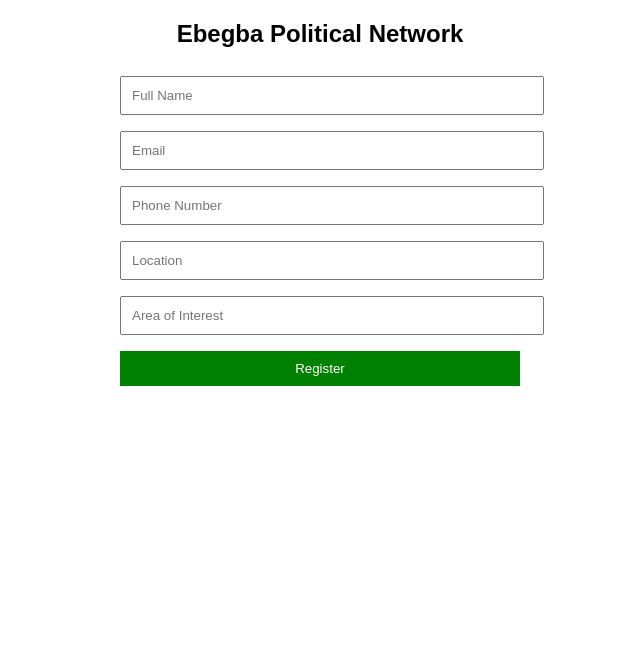
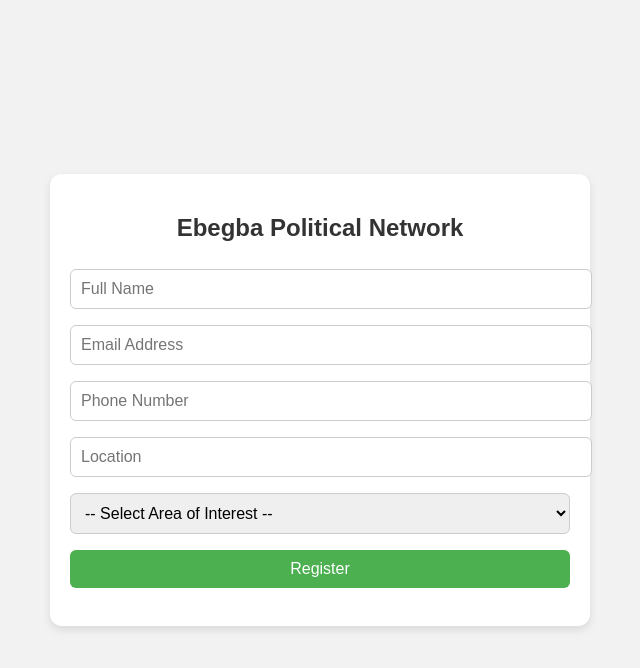
Before and after one commit to princeigho74/Ebegba-Political-Network, a plain HTML site: page index.html in a window 1280 px wide. Shown: the whole page, without its empty margins (320-960 px from the left). Drawn offline with Linux system fonts and the light colour scheme.

Commit message:
Update index.html

```diff
--- a/index.html
+++ b/index.html
@@ -3,50 +3,108 @@
 <head>
   <meta charset="UTF-8">
   <meta name="viewport" content="width=device-width, initial-scale=1.0">
-  <title>Ebegba Political Network</title>
+  <title>Ebegba Political Network - Registration</title>
   <style>
-    body { font-family: Arial, sans-serif; margin: 20px; }
-    form { max-width: 400px; margin: auto; }
-    input, button { width: 100%; padding: 10px; margin: 8px 0; }
-    button { background: green; color: white; border: none; cursor: pointer; }
-    button:hover { background: darkgreen; }
-    #message { margin-top: 15px; color: blue; font-weight: bold; }
+    body {
+      font-family: Arial, sans-serif;
+      background: #f2f2f2;
+      margin: 0;
+      padding: 0;
+      display: flex;
+      justify-content: center;
+      align-items: center;
+      min-height: 100vh;
+    }
+    .container {
+      background: #fff;
+      padding: 20px;
+      border-radius: 12px;
+      box-shadow: 0 4px 8px rgba(0,0,0,0.1);
+      max-width: 500px;
+      width: 100%;
+    }
+    h2 {
+      text-align: center;
+      color: #333;
+    }
+    input, select, button {
+      width: 100%;
+      padding: 10px;
+      margin: 8px 0;
+      border-radius: 6px;
+      border: 1px solid #ccc;
+      font-size: 16px;
+    }
+    button {
+      background: #4CAF50;
+      color: white;
+      cursor: pointer;
+      border: none;
+    }
+    button:hover {
+      background: #45a049;
+    }
+    .message {
+      text-align: center;
+      margin-top: 10px;
+      font-weight: bold;
+    }
   </style>
 </head>
 <body>
-  <h2 style="text-align:center;">Ebegba Political Network</h2>
-
-  <form id="regForm">
-    <input type="text" name="fullname" placeholder="Full Name" required>
-    <input type="email" name="email" placeholder="Email" required>
-    <input type="tel" name="phone" placeholder="Phone Number" required>
-    <input type="text" name="location" placeholder="Location" required>
-    <input type="text" name="interest" placeholder="Area of Interest" required>
-    <button type="submit">Register</button>
-  </form>
-
-  <div id="message"></div>
+  <div class="container">
+    <h2>Ebegba Political Network</h2>
+    <form id="registrationForm">
+      <input type="text" id="fullname" placeholder="Full Name" required>
+      <input type="email" id="email" placeholder="Email Address" required>
+      <input type="tel" id="phone" placeholder="Phone Number" required>
+      <input type="text" id="location" placeholder="Location" required>
+      <select id="interest" required>
+        <option value="">-- Select Area of Interest --</option>
+        <option value="Youth Development">Youth Development</option>
+        <option value="Community Service">Community Service</option>
+        <option value="Political Strategy">Political Strategy</option>
+        <option value="Mobilization">Mobilization</option>
+        <option value="Other">Other</option>
+      </select>
+      <button type="submit">Register</button>
+      <div class="message" id="message"></div>
+    </form>
+  </div>
 
   <script>
-    const SCRIPT_URL = "https://script.google.com/macros/s/AKfycbxFsK80_oD3lxUA9jNX3XM0kouPNFFAXSyHEP8NpaIuUGZzFWdK5oEcj2ofJjCa2c2B/exec";
+    const form = document.getElementById("registrationForm");
+    const message = document.getElementById("message");
 
-    document.getElementById("regForm").addEventListener("submit", e => {
+    form.addEventListener("submit", function(e) {
       e.preventDefault();
-      let formData = new FormData(e.target);
-      let data = Object.fromEntries(formData);
 
-      fetch(SCRIPT_URL, {
+      const data = {
+        fullname: document.getElementById("fullname").value,
+        email: document.getElementById("email").value,
+        phone: document.getElementById("phone").value,
+        location: document.getElementById("location").value,
+        interest: document.getElementById("interest").value
+      };
+
+      fetch("https://script.google.com/macros/s/AKfycbxiXzpJKcYUXUGFyxPjAuU5R69HzGA5jny1hn2OuXt4AUgYCbuF_8JXPpnLmAk1jAA2XA/exec", {
         method: "POST",
-        body: JSON.stringify(data),
+        body: JSON.stringify(data)
       })
       .then(res => res.json())
-      .then(() => {
-        document.getElementById("message").innerText = "✅ Thank you for registering!";
-        e.target.reset();
+      .then(res => {
+        if (res.status === "success") {
+          message.style.color = "green";
+          message.textContent = "✅ Registration successful!";
+          form.reset();
+        } else {
+          message.style.color = "red";
+          message.textContent = "❌ Error: " + res.message;
+        }
       })
       .catch(err => {
-        document.getElementById("message").innerText = "❌ Error submitting form!";
-        console.error(err);
+        message.style.color = "red";
+        message.textContent = "❌ Network error, try again.";
       });
     });
   </script>
```
